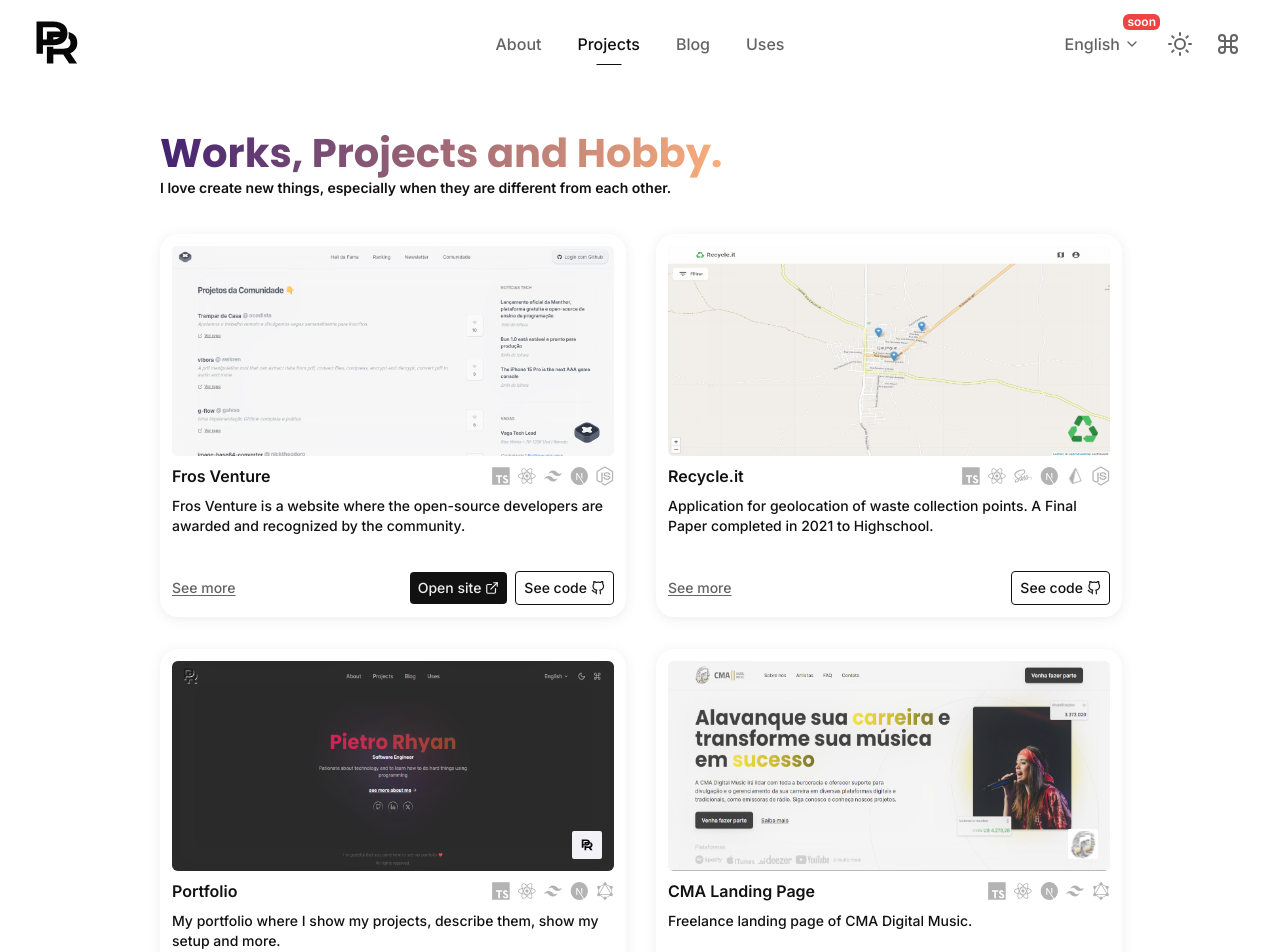
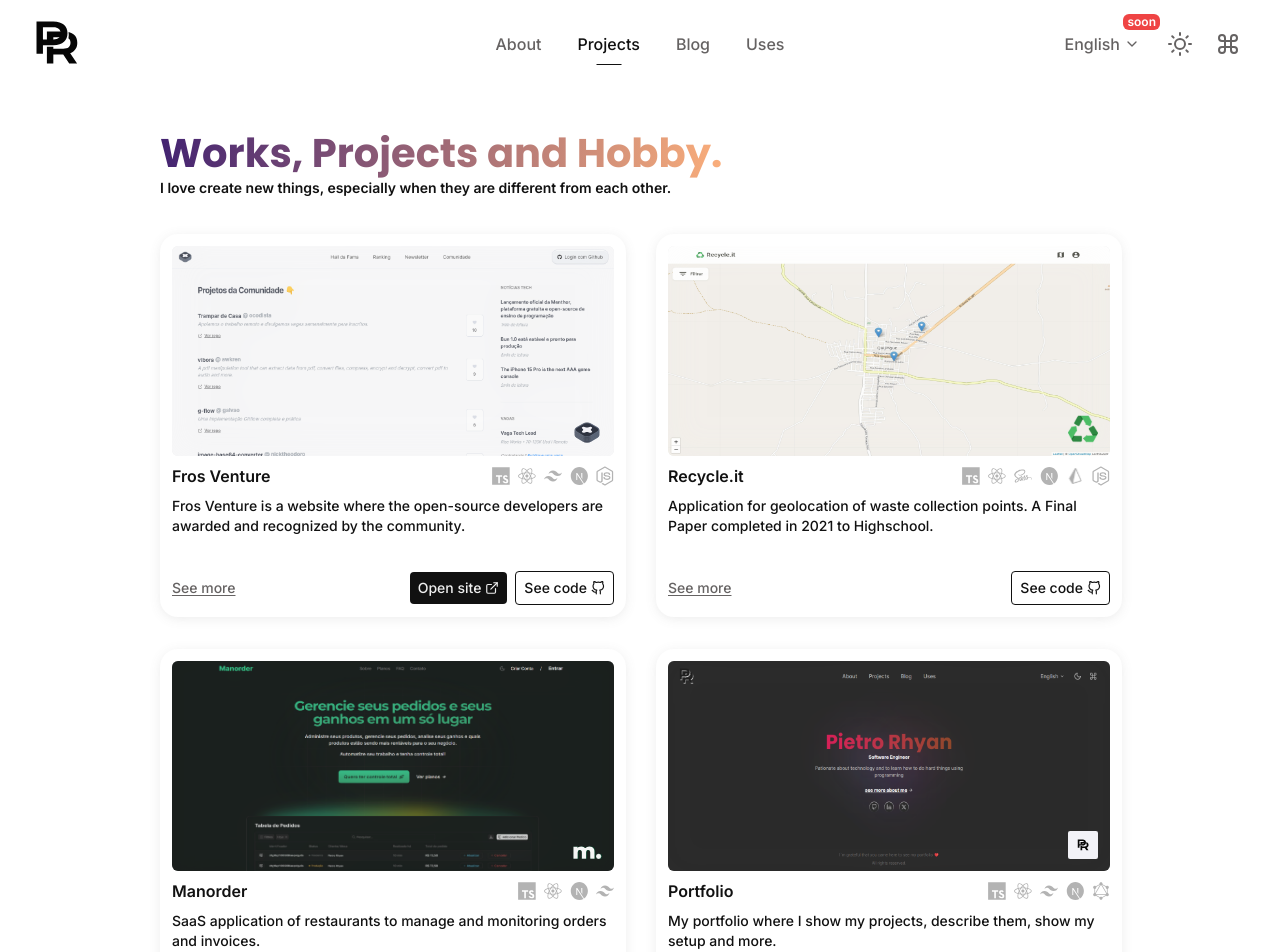
Before and after one commit to PietroRhyan/portfolio, a Next.js app: page /projects in a window 1280 px wide. Shown: the top 952 px of the page. Built offline with nearby package versions, Linux system fonts and the light colour scheme.

Commit message:
feat: add manorder project

```diff
--- a/src/app/layout.tsx
+++ b/src/app/layout.tsx
@@ -9,7 +9,11 @@ import Providers from './providers'
 import { BackToTopButton } from '@/components/BackToTopButton'
 import { Analytics } from '@vercel/analytics/react'
 
-const inter = Inter({ subsets: ['latin'], variable: '--font-inter' })
+const inter = Inter({
+  subsets: ['latin'],
+  weight: ['400', '500', '600', '700'],
+  variable: '--font-inter',
+})
 const poppins = Poppins({
   subsets: ['latin'],
   weight: '700',
--- a/src/app/projects/page.tsx
+++ b/src/app/projects/page.tsx
@@ -8,6 +8,9 @@ import recycleItPageImage from '../../../public/projects-images/recycleit-page.p
 
 import portfolioLogo from '../../../public/portfolio-icon-logo-black.svg'
 import portfolioPageImage from '../../../public/projects-images/portfolio-page.png'
+
+import manorderLogo from '../../../public/projects-images/manorder-logo.svg'
+import manorderPageImage from '../../../public/projects-images/manorder-page.png'
 
 import cmaLogo from '../../../public/projects-images/cma-logo.svg'
 import cmaPage from '../../../public/projects-images/cma-page.png'
@@ -64,6 +67,25 @@ const recycleItStack: TechsType[] = [
   {
     name: 'NodeJS',
     imageURL: '/gray-tech-logos/node.svg',
+  },
+]
+
+const manorderStack: TechsType[] = [
+  {
+    name: 'TypeScript',
+    imageURL: '/gray-tech-logos/typescript.svg',
+  },
+  {
+    name: 'ReactJS',
+    imageURL: '/gray-tech-logos/react.svg',
+  },
+  {
+    name: 'NextJS',
+    imageURL: '/gray-tech-logos/next.svg',
+  },
+  {
+    name: 'TailwindCSS',
+    imageURL: '/gray-tech-logos/tailwind.svg',
   },
 ]
 
@@ -149,6 +171,16 @@ export default function Projects() {
             githubURL="https://github.com/gjoao11/recycleit"
           />
           <Project
+            name="Manorder"
+            description="SaaS application of restaurants to manage and monitoring orders and invoices."
+            image={manorderPageImage}
+            logo={manorderLogo}
+            postLink="/blog/post/manorder"
+            projectStyle="big"
+            techs={manorderStack}
+            githubURL="https://github.com/Manorder"
+          />
+          <Project
             name="Portfolio"
             description="My portfolio where I show my projects, describe them, show my setup and more."
             image={portfolioPageImage}
```
Also changed, not shown: public/projects-images/manorder-logo.svg (added), public/projects-images/manorder-page.png (added).
